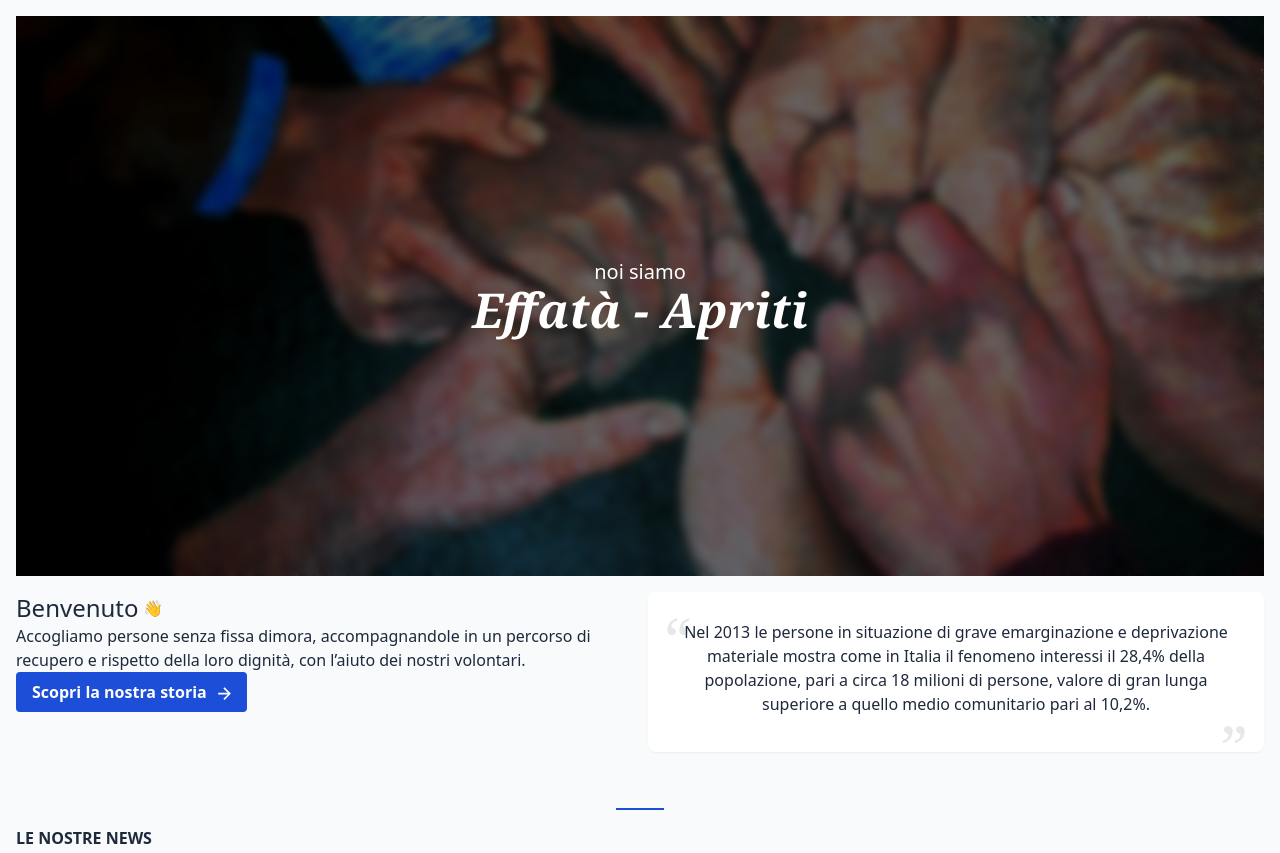
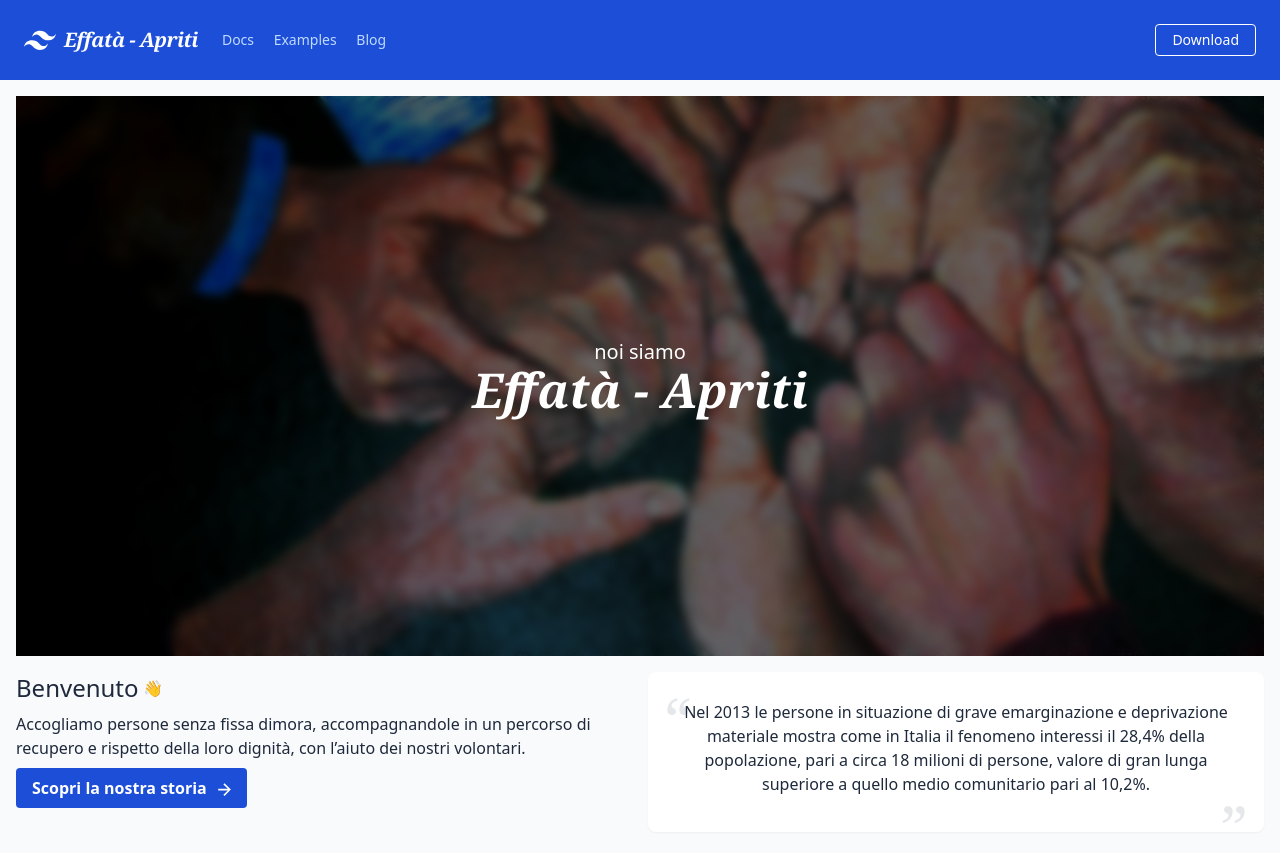
Before and after one commit to zum281/effata-web, an Astro site: page / in a window 1280 px wide. Shown: the top 853 px of the page. Built offline with nearby package versions, Linux system fonts and the light colour scheme; Astro itself is replaced by a stand-in of ours.

Commit message:
feat: added a fake navbar

```diff
--- a/src/components/Hero.astro
+++ b/src/components/Hero.astro
@@ -16,7 +16,7 @@
 		</p>
 	</div>
 	<div class='grid gap-4 md:grid-cols-2 p-4 md:px-0'>
-		<div>
+		<div class='flex flex-col gap-2'>
 			<p class='text-2xl flex items-center gap-1'>
 				Benvenuto <span class='text-base'>👋</span>
 			</p>
--- a/src/layouts/Layout.astro
+++ b/src/layouts/Layout.astro
@@ -1,4 +1,6 @@
 ---
+import Navbar from "./Navbar.astro";
+
 export interface Props {
 	title: string;
 }
@@ -28,6 +30,7 @@ const { title } = Astro.props;
 		<meta property='og:image' content='/assets/images/hero.jpg' />
 	</head>
 	<body class='bg-slate-50 text-slate-800'>
+		<Navbar />
 		<main>
 			<slot />
 		</main>
--- /dev/null
+++ b/src/layouts/Navbar.astro
@@ -0,0 +1,63 @@
+<nav
+	class='flex items-center justify-between flex-wrap bg-blue-700 p-6 full-bleed shadow-blue-700'
+>
+	<div class='flex items-center flex-shrink-0 text-white mr-6'>
+		<svg
+			class='fill-current h-8 w-8 mr-2'
+			width='54'
+			height='54'
+			viewBox='0 0 54 54'
+			xmlns='http://www.w3.org/2000/svg'
+			><path
+				d='M13.5 22.1c1.8-7.2 6.3-10.8 13.5-10.8 10.8 0 12.15 8.1 17.55 9.45 3.6.9 6.75-.45 9.45-4.05-1.8 7.2-6.3 10.8-13.5 10.8-10.8 0-12.15-8.1-17.55-9.45-3.6-.9-6.75.45-9.45 4.05zM0 38.3c1.8-7.2 6.3-10.8 13.5-10.8 10.8 0 12.15 8.1 17.55 9.45 3.6.9 6.75-.45 9.45-4.05-1.8 7.2-6.3 10.8-13.5 10.8-10.8 0-12.15-8.1-17.55-9.45-3.6-.9-6.75.45-9.45 4.05z'
+			></path>
+		</svg>
+		<a
+			href='/'
+			class='font-semibold text-xl tracking-tight font-serif italic'
+			>Effatà - Apriti</a
+		>
+	</div>
+	<div class='block lg:hidden'>
+		<button
+			class='flex items-center px-3 py-2 border rounded text-blue-200 border-blue-400 hover:text-white hover:border-white'
+		>
+			<svg
+				class='fill-current h-3 w-3'
+				viewBox='0 0 20 20'
+				xmlns='http://www.w3.org/2000/svg'
+				><title>Menu</title><path
+					d='M0 3h20v2H0V3zm0 6h20v2H0V9zm0 6h20v2H0v-2z'></path>
+			</svg>
+		</button>
+	</div>
+	<div class='w-full block flex-grow lg:flex lg:items-center lg:w-auto'>
+		<div class='text-sm lg:flex-grow'>
+			<a
+				href='#responsive-header'
+				class='block mt-4 lg:inline-block lg:mt-0 text-blue-200 hover:text-white mr-4'
+			>
+				Docs
+			</a>
+			<a
+				href='#responsive-header'
+				class='block mt-4 lg:inline-block lg:mt-0 text-blue-200 hover:text-white mr-4'
+			>
+				Examples
+			</a>
+			<a
+				href='#responsive-header'
+				class='block mt-4 lg:inline-block lg:mt-0 text-blue-200 hover:text-white'
+			>
+				Blog
+			</a>
+		</div>
+		<div>
+			<a
+				href='#'
+				class='inline-block text-sm px-4 py-2 leading-none border rounded text-white border-white hover:border-transparent hover:text-blue-500 hover:bg-white mt-4 lg:mt-0'
+				>Download</a
+			>
+		</div>
+	</div>
+</nav>
--- a/tailwind.config.cjs
+++ b/tailwind.config.cjs
@@ -12,7 +12,7 @@ module.exports = {
 		plugin(function ({ addComponents }) {
 			const components = {
 				".full-bleed": {
-					boxShadow: "0 0 0 100vmax #000",
+					boxShadow: "0 0 0 100vmax var(--tw-shadow-color)",
 					clipPath: "inset(0 -100vmax)",
 				},
 			};
```
